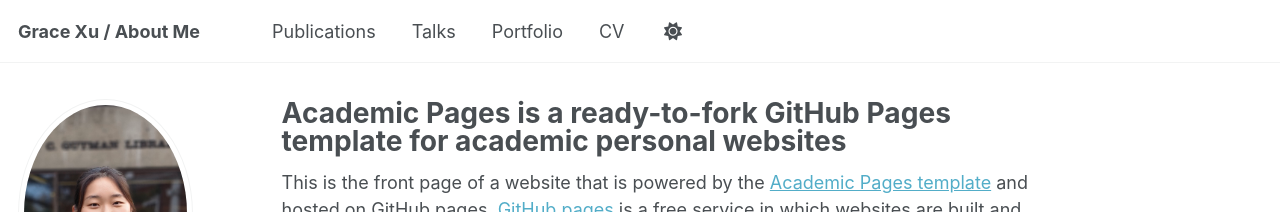
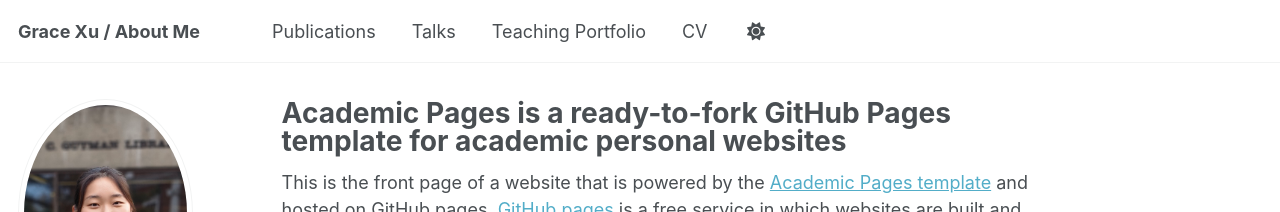
Before and after one commit to grace-yukun-xu/about_me, a Jekyll site: the page built from _pages/about.md, in a window 1280 px wide. Shown: the top 212 px of the page. Built offline with Jekyll 4.4.1, drawn with Linux system fonts in a browser that asks for light colours; some web fonts are replaced.

Commit message:
Add files via upload

```diff
--- a/_data/navigation.yml
+++ b/_data/navigation.yml
@@ -14,8 +14,8 @@ main:
   - title: "Talks"
     url: /talks/
 
-  - title: "Portfolio"
-    url: /portfolio/
+  - title: "Teaching Portfolio"
+    url: /teaching_portfolio/
 
   - title: "CV"
     url: /cv/
```
